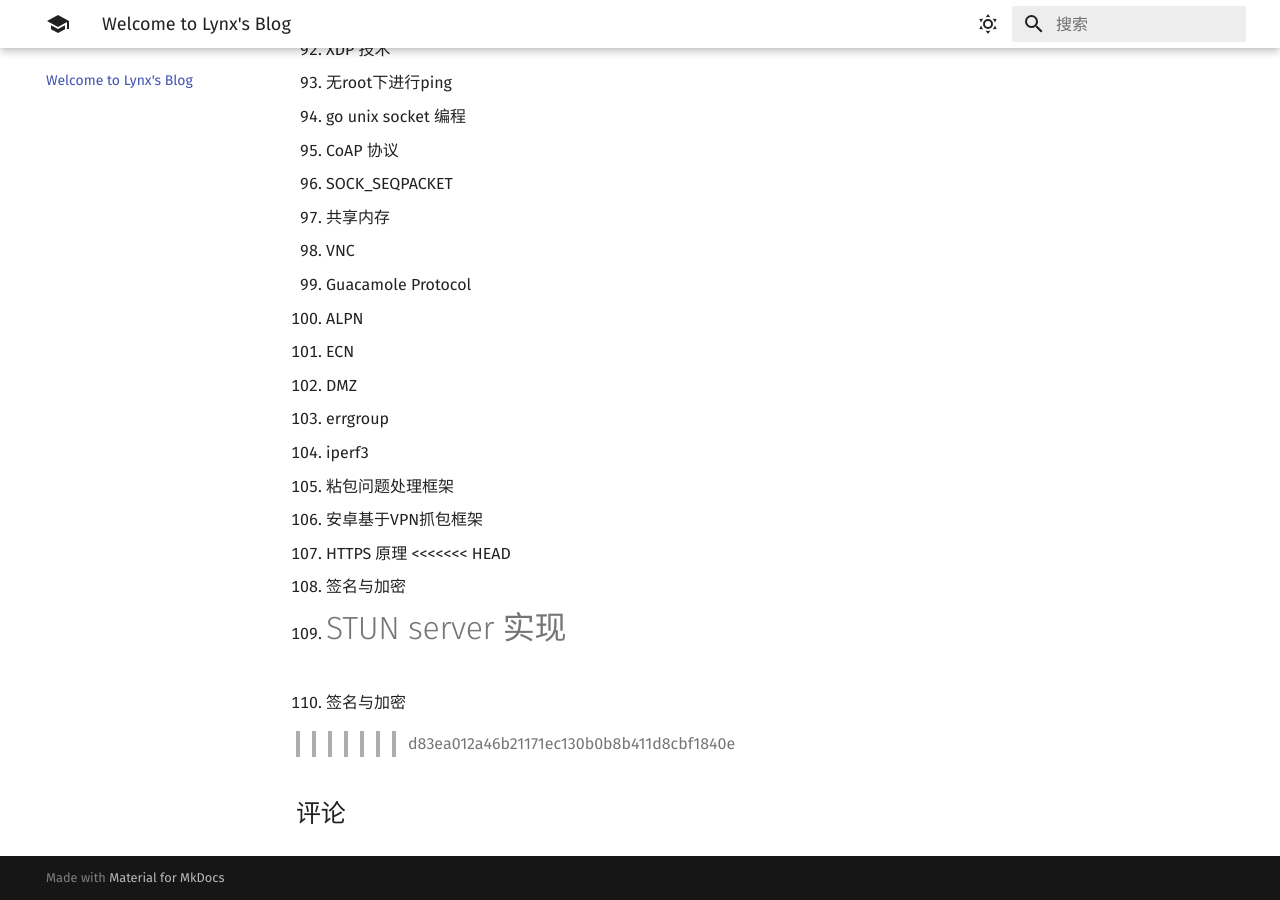
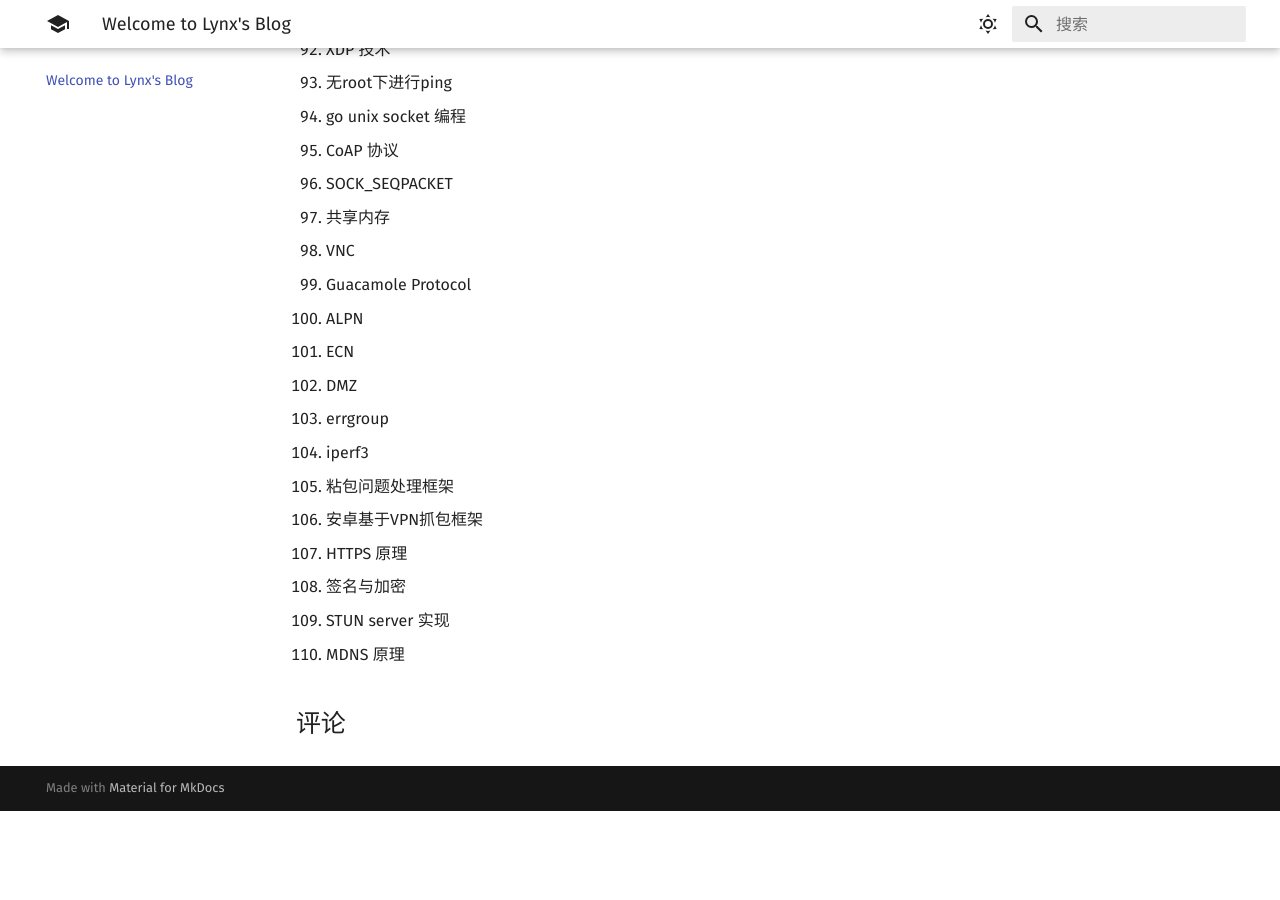
Before and after one commit to 1314liuwei/blog, an MkDocs documentation site: the page built from docs/index.md, in a window 1280 px wide and 900 px high, scrolled down 3316 px. Built offline with MkDocs 1.6.1 and Material for MkDocs 9.7.7, drawn with Linux system fonts in a browser that asks for light colours; comment, search, counter and statistics services are not loaded; after the commit the page ends 4127 px from its top, so only the background shows below that.

Commit message:
2023/12/01 周五

```diff
--- a/docs/index.md
+++ b/docs/index.md
@@ -109,15 +109,6 @@
 105. 粘包问题处理框架
 106. 安卓基于VPN抓包框架
 107. HTTPS 原理
-<<<<<<< HEAD
 107. 签名与加密
 107. STUN server 实现
-=======
-108. 签名与加密
-
-
-
-
-
-
->>>>>>> d83ea012a46b21171ec130b0b8b411d8cbf1840e
+107. MDNS 原理
```
